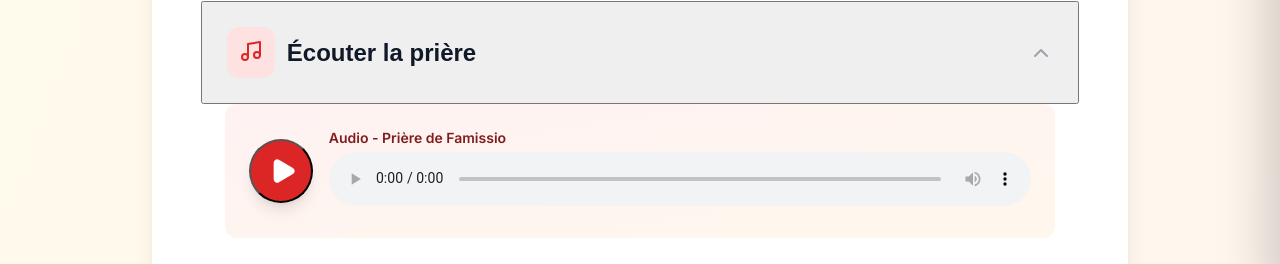
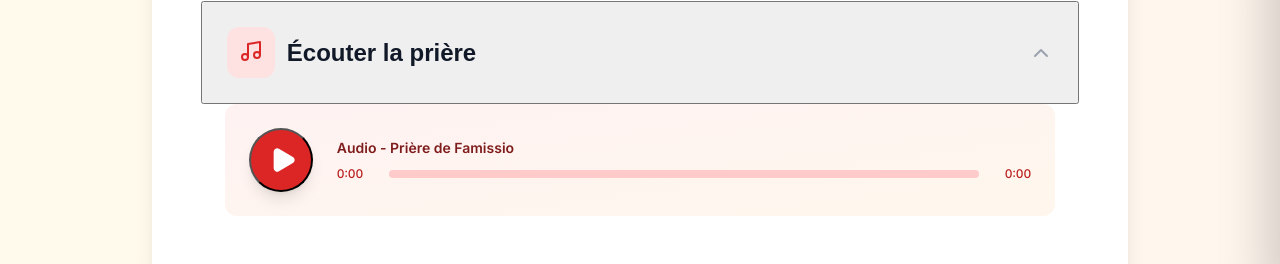
Before and after one commit to anselmecallens-source/famissio-antigravity, a React (Vite) app in the folder famissio/: page /priere-famissio in a window 1280 px wide. Shown: the part 495-759 px from the top of the page. Built offline with nearby package versions, Linux system fonts and the light colour scheme.

Commit message:
Mise à jour design Famissio

```diff
--- a/famissio/src/pages/PriereFamissio.jsx
+++ b/famissio/src/pages/PriereFamissio.jsx
@@ -3,6 +3,8 @@ import { Play, Pause, Download, Music, BookOpen, ChevronDown, ChevronUp } from '
 
 export default function PriereFamissio() {
     const [isPlaying, setIsPlaying] = useState(false);
+    const [currentTime, setCurrentTime] = useState(0);
+    const [duration, setDuration] = useState(0);
     const [expandedSections, setExpandedSections] = useState({
         audio: true,
         paroles: true,
@@ -17,8 +19,33 @@ export default function PriereFamissio() {
             } else {
                 audioRef.current.play();
             }
-            setIsPlaying(!isPlaying);
         }
+    };
+
+    const handleTimeUpdate = () => {
+        if (audioRef.current) {
+            setCurrentTime(audioRef.current.currentTime);
+        }
+    };
+
+    const handleLoadedMetadata = () => {
+        if (audioRef.current) {
+            setDuration(audioRef.current.duration);
+        }
+    };
+
+    const handleSeek = (e) => {
+        const time = parseFloat(e.target.value);
+        if (audioRef.current) {
+            audioRef.current.currentTime = time;
+            setCurrentTime(time);
+        }
+    };
+
+    const formatTime = (time) => {
+        const minutes = Math.floor(time / 60);
+        const seconds = Math.floor(time % 60);
+        return `${minutes}:${seconds.toString().padStart(2, '0')}`;
     };
 
     const toggleSection = (section) => {
@@ -110,6 +137,8 @@ export default function PriereFamissio() {
                                     onPlay={() => setIsPlaying(true)}
                                     onPause={() => setIsPlaying(false)}
                                     onEnded={() => setIsPlaying(false)}
+                                    onTimeUpdate={handleTimeUpdate}
+                                    onLoadedMetadata={handleLoadedMetadata}
                                     className="hidden"
                                 >
                                     <source
@@ -118,10 +147,10 @@ export default function PriereFamissio() {
                                     />
                                 </audio>
 
-                                <div className="flex items-center gap-4">
+                                <div className="flex items-center gap-4 md:gap-6">
                                     <button
                                         onClick={togglePlay}
-                                        className="flex-shrink-0 w-16 h-16 bg-red-600 hover:bg-red-700 rounded-full flex items-center justify-center text-white transition-all shadow-lg hover:shadow-xl"
+                                        className="flex-shrink-0 w-16 h-16 bg-red-600 hover:bg-red-700 rounded-full flex items-center justify-center text-white transition-all shadow-lg hover:shadow-xl hover:scale-105"
                                     >
                                         {isPlaying ? (
                                             <Pause className="w-7 h-7" fill="currentColor" />
@@ -130,15 +159,41 @@ export default function PriereFamissio() {
                                         )}
                                     </button>
 
-                                    <div className="flex-1">
-                                        <p className="text-sm font-semibold text-red-900 mb-1">
+                                    <div className="flex-1 space-y-2">
+                                        <p className="text-sm font-semibold text-red-900">
                                             Audio - Prière de Famissio
                                         </p>
-                                        <audio
-                                            controls
-                                            className="w-full"
-                                            src="https://famissio-99.webself.net/file/si1759337/download/Audio%20-%20Pri%C3%A8re%20de%20famissio-fi36531802.mp3"
-                                        />
+
+                                        <div className="flex items-center gap-3">
+                                            <span className="text-xs font-medium text-red-700 tabular-nums w-10">
+                                                {formatTime(currentTime)}
+                                            </span>
+
+                                            <div className="relative flex-1 h-2 group">
+                                                <input
+                                                    type="range"
+                                                    min={0}
+                                                    max={duration || 0}
+                                                    value={currentTime}
+                                                    onChange={handleSeek}
+                                                    className="absolute w-full h-full opacity-0 cursor-pointer z-10"
+                                                />
+                                                <div className="absolute top-0 left-0 w-full h-full bg-red-200 rounded-full overflow-hidden">
+                                                    <div
+                                                        className="h-full bg-red-600 rounded-full transition-all duration-100 ease-out"
+                                                        style={{ width: `${(currentTime / (duration || 1)) * 100}%` }}
+                                                    />
+                                                </div>
+                                                <div
+                                                    className="absolute top-1/2 -mt-2 w-4 h-4 bg-white border-2 border-red-600 rounded-full shadow-md transform scale-0 group-hover:scale-100 transition-transform duration-200 pointer-events-none"
+                                                    style={{ left: `calc(${((currentTime / (duration || 1)) * 100)}% - 8px)` }}
+                                                />
+                                            </div>
+
+                                            <span className="text-xs font-medium text-red-700 tabular-nums w-10 text-right">
+                                                {formatTime(duration)}
+                                            </span>
+                                        </div>
                                     </div>
                                 </div>
                             </div>
```
